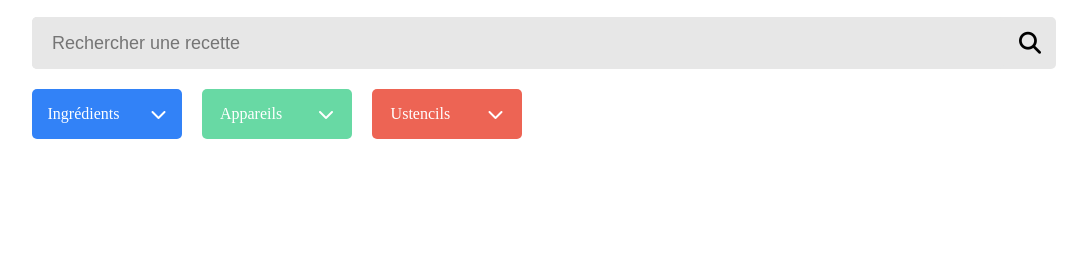
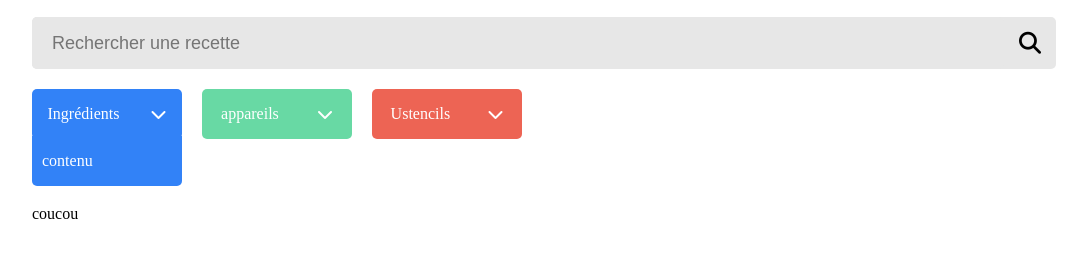
Before and after one commit to ValentinDft/LesPetitsPlats_OPC, a plain HTML site: page index.html in a window 1280 px wide. Shown: the part 41-298 px from the top of the page, without its empty margins (96-1183 px from the left). Drawn offline with Linux system fonts and the light colour scheme.

Commit message:
dropdown

```diff
--- a/css/scss/components/filter.scss
+++ b/css/scss/components/filter.scss
@@ -8,37 +8,63 @@
   justify-content: space-around;
   align-items: center;
   color: white;
-  width: 150px;
-  height: 50px;
-  border-radius: 5px;
+  width: $dropdownWidth;
+  height: $dropdownHeight;
+  border-radius: $dropdownBorderRadius;
   cursor: pointer;
-  margin-right: 20px;
 
   &_ingredients{
+    &-select{
       @extend .dropdown;
       background-color: $blue;
       transition: background-color .5s ease;
+      margin-right: 20px;
       &:hover{
         background-color: darken($blue, 10);
       }
     }
+    &-content{
+      display: flex;
+      position: relative;
+      top: -3px;
+      color: white;
+      background-color: $blue;
+      width: $dropdownWidth;
+      border-radius: 0 0  $dropdownBorderRadius  $dropdownBorderRadius;
+
+      p{
+        padding-left: 10px;
+      }
+    }
+
+  }
   &_device{
+    &-select{
       @extend .dropdown;
       background-color: $green;
       transition: background-color .5s ease;
+      margin-right: 20px;
       &:hover{
         background-color: darken($green, 10);
       }
     }
+    &-content{
+      display: none;
+    }
+  }
   &_stencil{
+    &-select{
       @extend .dropdown;
       background-color: $red;
       transition: background-color .5s ease;
+      margin-right: 20px;
       &:hover{
         background-color: darken($red, 10);
       }
     }
-  &_content{
+    &-content{
       display: none;
     }
   }
+
+}
--- a/css/scss/variables.scss
+++ b/css/scss/variables.scss
@@ -1,4 +1,10 @@
+// ------COLOR---------
 $backgroundGrey: #E7E7E7;
 $blue: #3282F7;
 $green: #68D9A4;
 $red: #ED6454;
+
+// ------SIZE-------
+$dropdownWidth: 150px;
+$dropdownHeight: 50px;
+$dropdownBorderRadius: 5px;
--- a/index.html
+++ b/index.html
@@ -22,23 +22,40 @@
     </form>
 
     <section class="filter">
+
       <div class="dropdown_ingredients">
-        <span>Ingrédients</span>
-        <i class="fa-solid fa-chevron-down"></i>
-        <div class="dropdown_content">
+        <div class="dropdown_ingredients-select">
+          <span>Ingrédients</span>
+          <i class="fa-solid fa-chevron-down"></i>
+        </div>
+        <div class="dropdown_ingredients-content">
+          <p>contenu</p>
         </div>
       </div>
+
       <div class="dropdown_device">
-        <span>Appareils</span>
-        <i class="fa-solid fa-chevron-down"></i>
-        <div class="dropdown_content">
+        <div class="dropdown_device-select">
+          <span>appareils</span>
+          <i class="fa-solid fa-chevron-down"></i>
+        </div>
+        <div class="dropdown_device-content">
+          <p>contenu</p>
         </div>
       </div>
       <div class="dropdown_stencil">
-        <span>Ustencils</span>
-        <i class="fa-solid fa-chevron-down"></i>
-        <div class="dropdown_content">
+        <div class="dropdown_stencil-select">
+          <span>Ustencils</span>
+          <i class="fa-solid fa-chevron-down"></i>
         </div>
+        <div class="dropdown_stencil-content">
+          <p>contenu</p>
+        </div>
+      </div>
+    </section>
+
+    <section id="list_card">
+      <div class="card">
+        <p>coucou</p>
       </div>
     </section>
   </main>
```
Also changed, not shown: css/style.css, 1 other file. Lines whose indentation alone changed are shown as unchanged.
